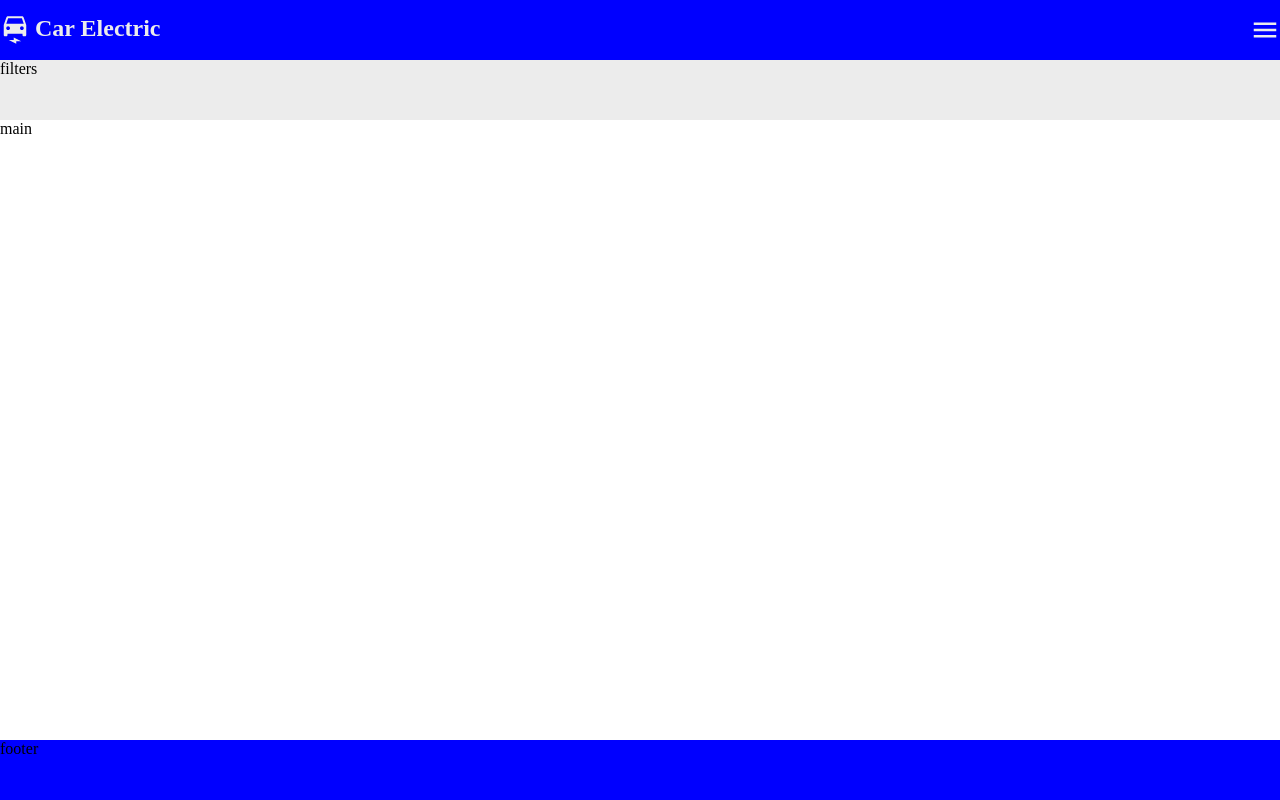
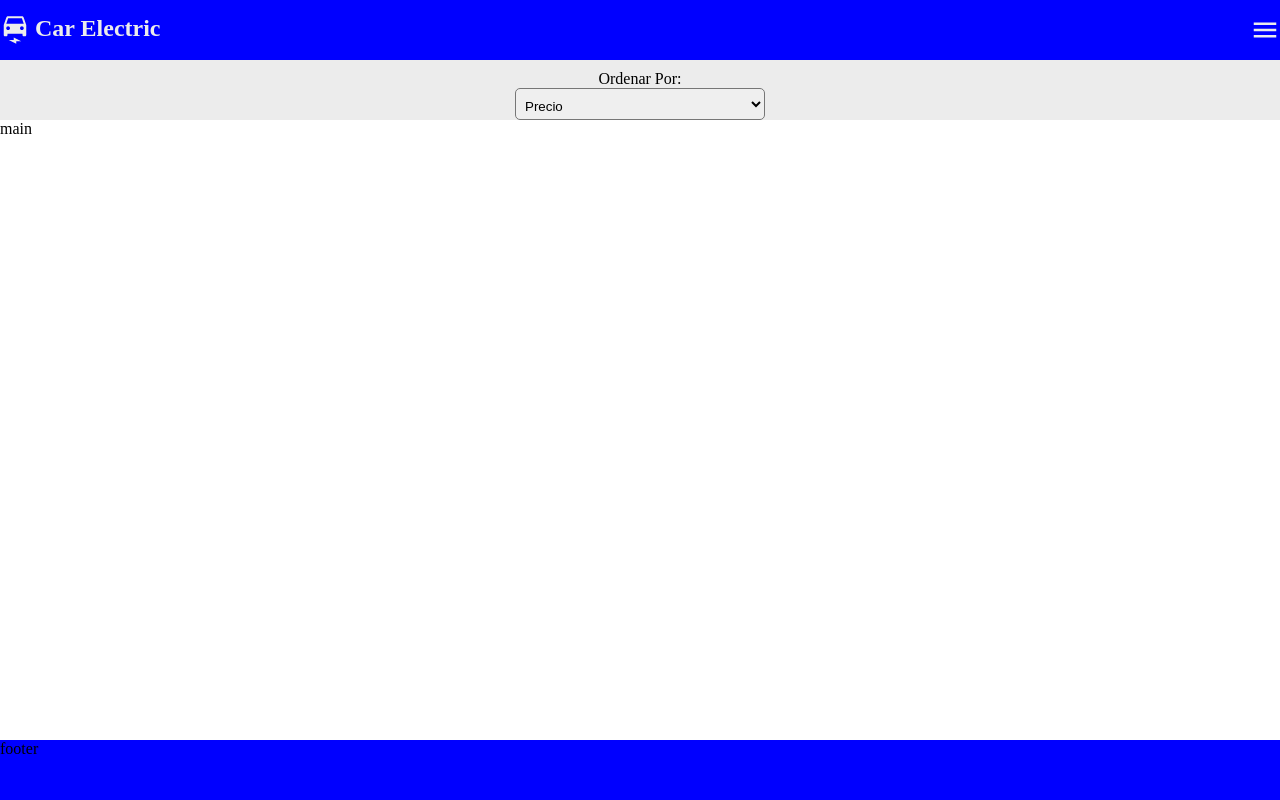
Before and after one commit to gfielstedt/Electric-car-store, a plain HTML site: page index.html in a window 1280 px wide. Drawn offline with Linux system fonts and the light colour scheme.

Commit message:
filters-section ok

```diff
--- a/assets/css/style.css
+++ b/assets/css/style.css
@@ -44,6 +44,19 @@
 .filters-section {
   grid-area: filters;
   background-color: #ececec;
+  display: flex;
+  flex-direction: column;
+  align-items: center;
+}
+.filters-section > span {
+  padding-top: 10px;
+}
+.filters-section > select {
+  width: 250px;
+  height: 55px;
+  padding-left: 5px;
+  padding-top: 5px;
+  border-radius: 5px;
 }
 .main-section {
   grid-area: main;
--- a/index.html
+++ b/index.html
@@ -17,7 +17,15 @@
             </div>
             <img class="menu" src="./assets/css/menu.svg" alt="">
         </nav>
-        <section class="filters-section">filters</section>
+        <section class="filters-section">
+            <span>Ordenar Por: </span>
+            <select>
+                <option value="precio">Precio</option>
+                <option value="marca">Marca</option>
+                <option value="modelo">Modelo</option>
+                <option value="año">Año</option>
+            </select>
+        </section>
         <main class="main-section">main</main>
         <footer class="foot-section">footer</footer>
     </div>
```
